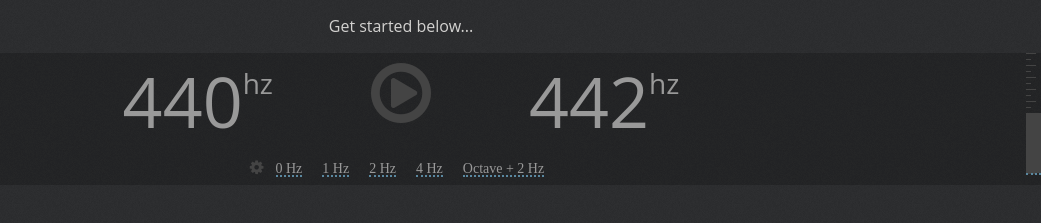
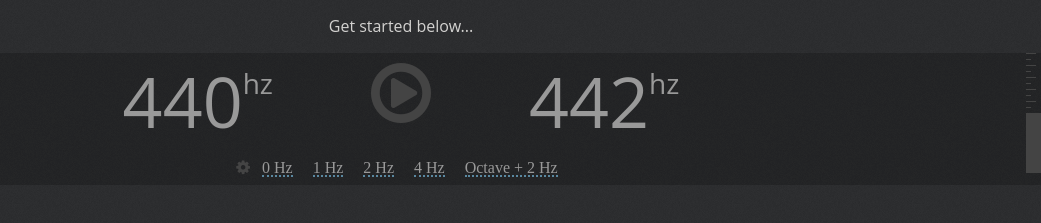
Before and after one commit to martindownton/binauralbeats, a website: page index.html in a window 1280 px wide. Shown: the part 332-555 px from the top of the page, without its empty margins (239-1280 px from the left). Drawn offline with nearby package versions, Linux system fonts and the light colour scheme.

Commit message:
Some small interface tweaks

```diff
--- a/css/sass/binaural.scss
+++ b/css/sass/binaural.scss
@@ -144,10 +144,11 @@ em { border-bottom:2px dotted #444; }
             content: "\f04d"
         }
     }
-    #volume {
+    /*a*/ #volume {
         @include volume-common();
         background-image: url(../images/volume.png);
         background-repeat: repeat-y;
+        border: 0;
         float: right;
         max-width: 15px;
         position: relative;
@@ -176,6 +177,7 @@ em { border-bottom:2px dotted #444; }
         }
         a {
             color: $grey;
+            font-size: 16px;
         }
     }
 
```
Also changed, not shown: css/binaural.css.
